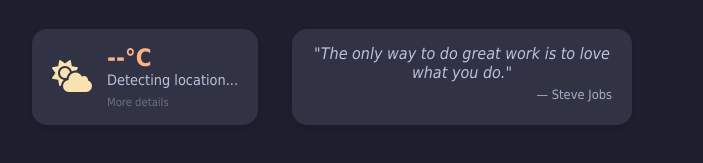
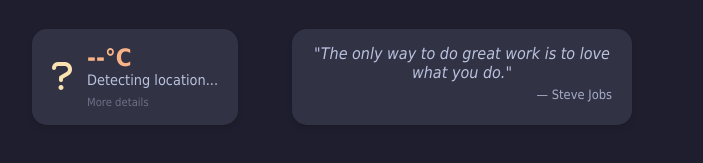
Before and after one commit to IlDen01/Browser-Start-Page, a plain HTML site: page index.html in a window 1280 px wide. Shown: the part 611-774 px from the top of the page, without its empty margins (308-1011 px from the left). Drawn offline with Linux system fonts and the light colour scheme.

Commit message:
Change weather widget

```diff
--- a/index.html
+++ b/index.html
@@ -292,7 +292,7 @@
             <div class="widgets">
                 <div class="weather-widget" id="weather-widget">
                     <div class="weather-icon">
-                        <i class="fas fa-cloud-sun"></i>
+                        <i class="fa-solid fa-question"></i>
                     </div>
                     <div class="weather-info">
                         <div class="weather-temp">--°C</div>
```
